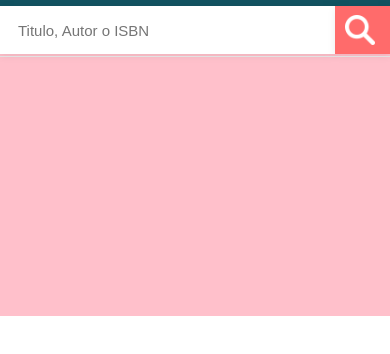
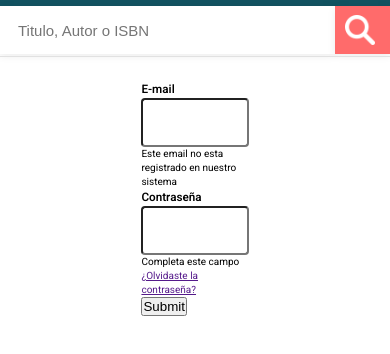
Before and after one commit to irojasc/genesis-web.github.io, a plain HTML site: page user.html in a window 390 px wide. Shown: the part 44-398 px from the top of the page. Drawn offline with nearby package versions, Linux system fonts and the light colour scheme.

Commit message:
Se agrega la parte de user formulario

```diff
--- a/css/style.css
+++ b/css/style.css
@@ -154,16 +154,28 @@ header {
 
 .main-login-container{
     width: 100%;
-    height: 310px;
-    display: flex;
-    justify-content: center;
-    align-items: center;
+    height: 550px;
+    display: grid;
+    grid-template-columns: 2fr 3fr 2fr;
+    /* background-color: pink; */
 }
 
 .login-container{
+    grid-column: 2 / 3;
+    place-self: center;
     width: 100%;
-    height: 100%;
-    background-color: pink;
+    height: 400px;
+    /* background-color: pink; */
+    padding: 0 30px;
+    border: ;
+}
+
+.login-container .txt-form{
+    height: 49px;
+    max-width: 418px;
+    width: 100%;
+    padding: 12px;
+    border-radius: 4px;
 }
 
 
--- a/user.html
+++ b/user.html
@@ -19,9 +19,82 @@
     </script>
 </head>
 <body>
-    <div id="header"></div>
+    <!-- <div id="header"></div> -->
+
+    <header>
+        <input type="checkbox" id="hamburger">
+
+        <section class="main-header-container">
+            <figure><a href="./index.html"><img class="logo-img" src="./assets/imgs/logo.png" alt="logo"></a></figure>
+
+            <div class="search-container">
+                <form class="search-form" action="">
+                    <input class="search-text" type="text" placeholder="Titulo, Autor o ISBN" >
+                    <button class="btn-search" title="buscar" type="submit"><span class="nav-icon search-icon"></span></button>
+                </form>
+            </div>
+
+            <div class="main-container-nav">
+
+                <a href="" class="bag">
+                    <div class="items-number"><span>0</span></div>
+                    <span class="nav-icon menu-icon"></span>
+                    <span class="nav-icon-text">Mi compra</span>
+                </a>
+
+                <a href="./user.html">
+                    <span class="nav-icon user-icon"></span>
+                    <span class="nav-icon-text">Mi cuenta</span>
+                </a>
+
+                <div class="hamburgerMenu">
+                    <label for="hamburger">
+                        <div></div>
+                        <div></div>
+                        <div></div>
+                    </label>
+                </div>
+            </div>
+        </section>
+
+        <section class="navigation-container">
+            <nav>
+                <ul class="navigation-list">
+                    <li><a href="./index.html">INICIO</a></li>
+                    <li><a href="">LIBROS MAS VENDIDOS</a></li>
+                    <li><a href="">NOVEDADES Y NOTICIAS</a></li>
+                    <li><a href="">AUTORES</a></li>
+                    <li><a href="">EDITORIALES</a></li>
+                    <li><a href="">LIBROS ANTIGUOS</a></li>
+                </ul>
+            </nav>
+        </section>
+    </header>
+
+
     <main class="main-login-container">
         <div class="login-container">
+            <form action="">
+
+                <label for="email">
+                <h3>E-mail</h3>
+                <input class="txt-form" type="text" id="email">
+                <p>Este email no esta registrado en nuestro sistema</p>
+                </label>
+
+                <label for="password">
+                <h3>Contraseña</h3>
+                <input class="txt-form" type="password" id="password">
+                <p>Completa este campo</p>
+                </label>
+
+                <a href="">¿Olvidaste la contraseña?</a>
+
+                <input type="submit" style="display: block;">
+
+            </form>
+
+            <form action=""></form>
         </div>
     </main>
     <footer></footer>
```
